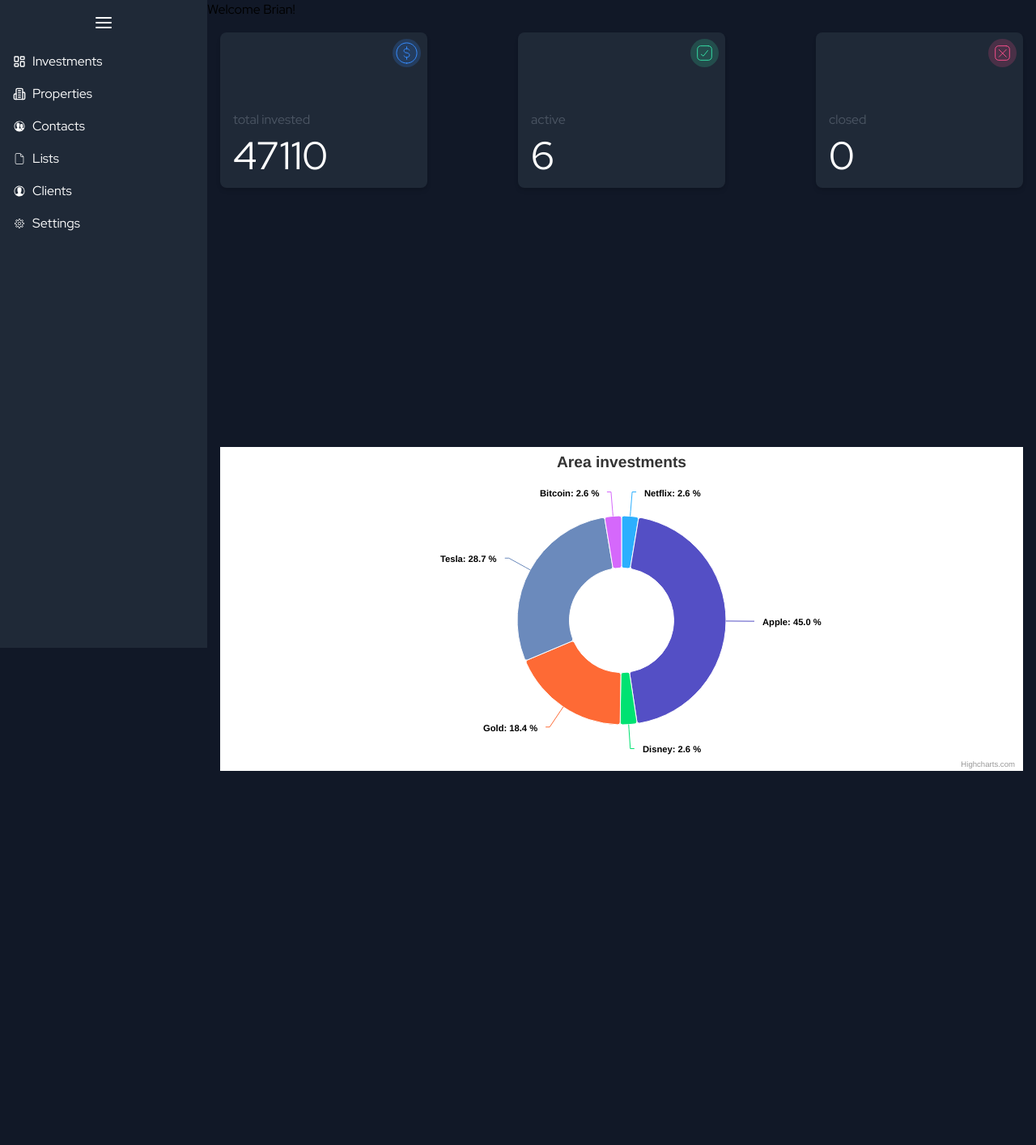
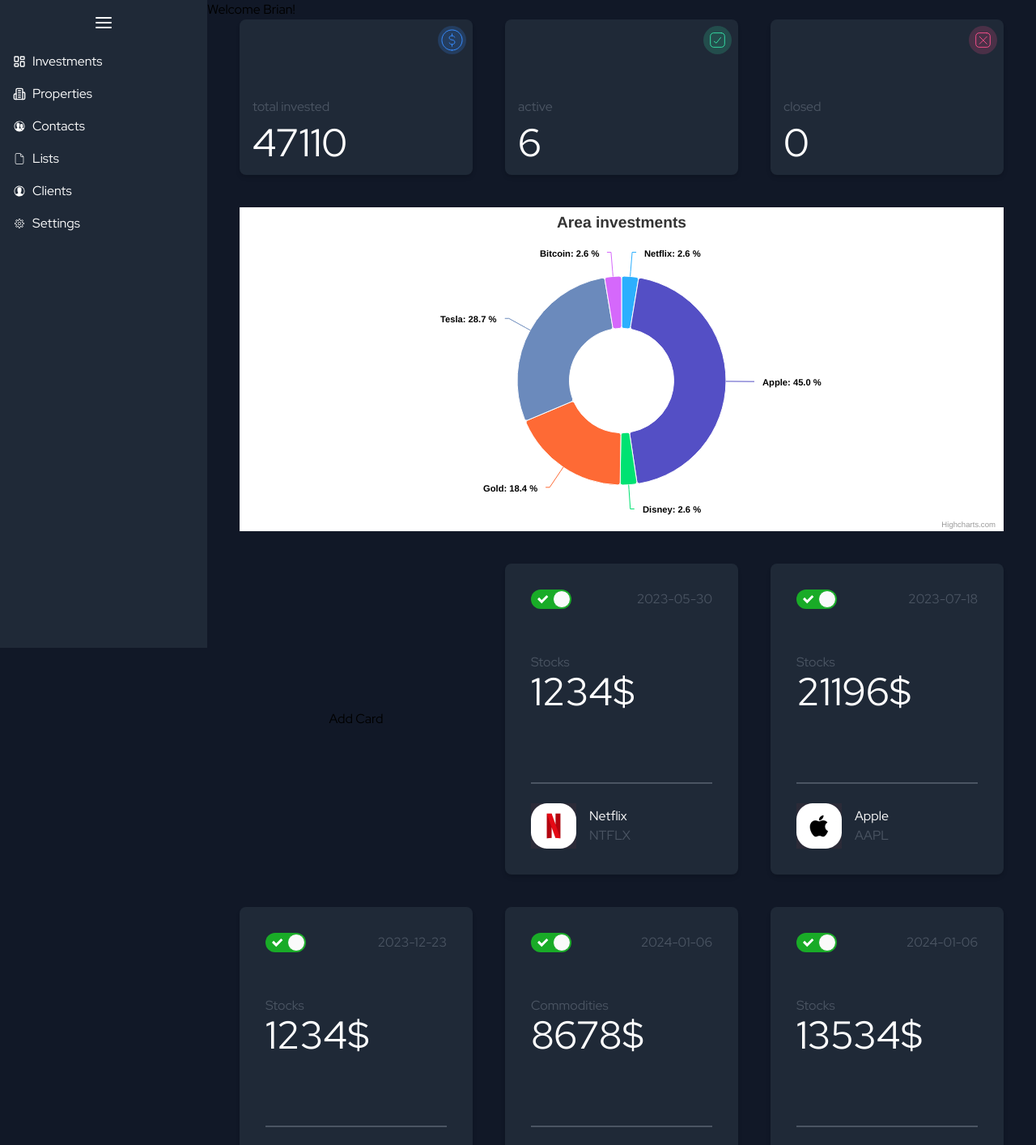
Before and after one commit to VladislavDulev/investment-dashboard, a React (Create React App) app: page / in a window 1280 px wide. Shown: the top 1414 px of the page at 81% size. Built offline with nearby package versions, Linux system fonts and the light colour scheme.

Commit message:
fix: improve grid and cards styles

```diff
--- a/src/components/dashboard/cards/CardsSection.tsx
+++ b/src/components/dashboard/cards/CardsSection.tsx
@@ -64,7 +64,7 @@
   };
 
   return (
-    <div className="cards">
+    <div className="cards grid grid-cols-3 gap-10 lg:grid-cols-3 md:grid-cols-2 sm:grid-cols-1 xs:grid-cols-1 ml-10 mr-10">
       <button onClick={() => setIsModalOpen(true)}>Add Card</button>
       <ModalForm
         isOpen={isModalOpen}
--- a/src/components/dashboard/cards/InvestmentManagementCard.tsx
+++ b/src/components/dashboard/cards/InvestmentManagementCard.tsx
@@ -52,7 +52,7 @@
   const InvestmentManagementCard = (investmentName: InvestmentNamesTypes) => {
     const iconSrc = getIconSource(investmentName);
     return (
-      <div className="card">
+      <div>
         {iconSrc && <img src={iconSrc} alt={`${investmentName} Logo`} />}
       </div>
     );
@@ -60,8 +60,10 @@
 
   return (
     <div
-      className={`bg-gray-800 rounded-lg p-4 shadow-md w-88 h-96 flex-shrink-0 flex flex-col justify-end relative mb-4  ${
-        status === CardStatusTypes.CLOSED ? "bg-gray-200" : ""
+      className={`card p-8 shadow-md w-88 h-96 flex-shrink-0 flex flex-col justify-end relative ${
+        status === CardStatusTypes.CLOSED
+          ? "bg-gray-500 rounded-lg"
+          : "bg-gray-800 rounded-lg"
       }`}
     >
       {/* Toggle */}
@@ -69,11 +71,11 @@
         <Toggle
           checked={status === CardStatusTypes.ACTIVE}
           onChange={onToggle}
-          className="m-2"
+          className="m-8"
         />
       </div>
       {/* Date */}
-      <div className="absolute top-0 right-0 text-gray-600 font-red-hat-display text-base font-normal m-2">
+      <div className="absolute top-0 right-0 text-gray-600 font-red-hat-display text-base font-normal m-8 ">
         {date}
       </div>
       {/* Stocks */}
@@ -81,22 +83,21 @@
         {investmentType}
       </div>
       {/* Amount */}
-      <div className="text-white font-red-hat-display text-5xl font-normal mt-2">
-        {value}
+      <div className="text-white font-red-hat-display text-5xl font-normal mb-20">
+        {`${value}$`}
       </div>
       {/* Line */}
-      <div className="w-295.007px h-1 bg-gray-300 mt-2"></div>
+      <div className="h-0.5 bg-gray-600 mt-2"></div>
       {/* Icon and texts */}
       <div className="text-white font-red-hat-display text-5xl font-normal mt-2 grid grid-cols-55-auto grid-rows-auto-auto">
-        {/* Wrap the icon and text in one div */}
-        <div className="flex items-center">
+        <div className="flex items-center pt-4">
           {InvestmentManagementCard(investmentName)}
-          <div>
-            <span className="text-gray-600 font-red-hat-display text-base font-normal text-white font-red-hat-display text-base font-normal">
+          <div className="pl-4">
+            <span className="text-gray-600 font-red-hat-display text-base font-normal text-white font-red-hat-display text-base font-normal block">
               {investmentName}
             </span>
-            <span> | </span>
-            <span className="text-gray-600 font-red-hat-display text-base font-normal">
+
+            <span className="text-gray-600 font-red-hat-display text-base font-normal block">
               {investmentListing}
             </span>
           </div>
--- a/src/components/dashboard/panel/Panels.tsx
+++ b/src/components/dashboard/panel/Panels.tsx
@@ -4,40 +4,28 @@
 
 const Panels = () => {
   return (
-    <div className="panels grid grid-cols-1 sm:grid-cols-2 lg:grid-cols-3 xl:grid-cols-3 grid-rows-3 gap-20">
-      <div className="panel-invested bg-gray-900 p-4 sm:col-span-2 lg:col-span-1 xl:col-span-1">
+    <div>
+      <div className="panels grid grid-cols-3 gap-10 lg:grid-cols-3 md:grid-cols-1 sm:grid-cols-1 xs:grid-cols-1 ml-10 mr-10">
+        <div className="panel-invested ">
           <InvestmentStatusCard
             cardType={CardStatusTypes.INVESTED}
             title="total invested"
           />
         </div>
-
-      <div className="panel-active bg-gray-900 p-4 hidden sm:block lg:col-span-1 xl:col-span-1">
+        <div className="panel-active">
           <InvestmentStatusCard
             cardType={CardStatusTypes.ACTIVE}
             title="active"
           />
         </div>
-      <div className="panel-closed bg-gray-900 p-4 hidden sm:block lg:col-span-1 xl:col-span-1">
+        <div className="panel-closed">
           <InvestmentStatusCard
             cardType={CardStatusTypes.CLOSED}
             title="closed"
           />
         </div>
-
-      <div className="panel-active bg-gray-900 p-4 sm:hidden lg:col-span-1 xl:col-span-1">
-        <InvestmentStatusCard
-          cardType={CardStatusTypes.ACTIVE}
-          title="active"
-        />
       </div>
-      <div className="panel-closed bg-gray-900 p-4 sm:hidden lg:col-span-1 xl:col-span-1">
-        <InvestmentStatusCard
-          cardType={CardStatusTypes.CLOSED}
-          title="closed"
-        />
-      </div>
-      <div className="panel-chart bg-gray-900 p-4 sm:col-span-2 lg:col-span-3 xl:col-span-3">
+      <div className="panel-chart m-10">
         <ChartComponent />
       </div>
     </div>
--- a/src/data/cards.ts
+++ b/src/data/cards.ts
@@ -4,7 +4,6 @@
 import { InvestmentNamesTypes } from "../types/InvestmentNamesTypes";
 import { InvestmentTypes } from "../types/investmentTypes";
 
-//TODO: Fix dates
 export const cards: ICard[] = [
   {
     id: 1,
@@ -13,7 +12,7 @@
     investmentName: InvestmentNamesTypes.NETFLIX,
     investmentListing: InvestmentListingsTypes.NTFLX,
     value: 1234,
-    date: "6 December",
+    date: "2023-05-30",
   },
   {
     id: 2,
@@ -22,7 +21,8 @@
     investmentName: InvestmentNamesTypes.APPLE,
     investmentListing: InvestmentListingsTypes.AAPL,
     value: 21196,
-    date: "21 September",
+
+    date: "2023-07-18",
   },
   {
     id: 3,
@@ -31,7 +31,8 @@
     investmentName: InvestmentNamesTypes.DISNEY,
     investmentListing: InvestmentListingsTypes.DIS,
     value: 1234,
-    date: "3 August",
+
+    date: "2023-12-23",
   },
   {
     id: 4,
@@ -40,7 +41,7 @@
     investmentName: InvestmentNamesTypes.GOLD,
     investmentListing: InvestmentListingsTypes.AU,
     value: 8678,
-    date: "23 December",
+    date: "2024-01-06",
   },
   {
     id: 5,
@@ -49,7 +50,7 @@
     investmentName: InvestmentNamesTypes.TESLA,
     investmentListing: InvestmentListingsTypes.TSLA,
     value: 13534,
-    date: "21 September",
+    date: "2024-01-06",
   },
   {
     id: 6,
@@ -58,6 +59,6 @@
     investmentName: InvestmentNamesTypes.BITCOIN,
     investmentListing: InvestmentListingsTypes.BTC,
     value: 1234,
-    date: "30 May",
+    date: "2024-01-22",
   },
 ];
--- a/tailwind.config.js
+++ b/tailwind.config.js
@@ -2,6 +2,13 @@
 module.exports = {
   content: ["./src/**/*.{js,jsx,ts,tsx}"],
   theme: {
+    screens: {
+      xs: "350px",
+      sm: "640px",
+      md: "768px",
+      lg: "1024px",
+      xl: "1280px",
+    },
     extend: {},
   },
   plugins: [],
```
Lines whose indentation alone changed are shown as unchanged.
